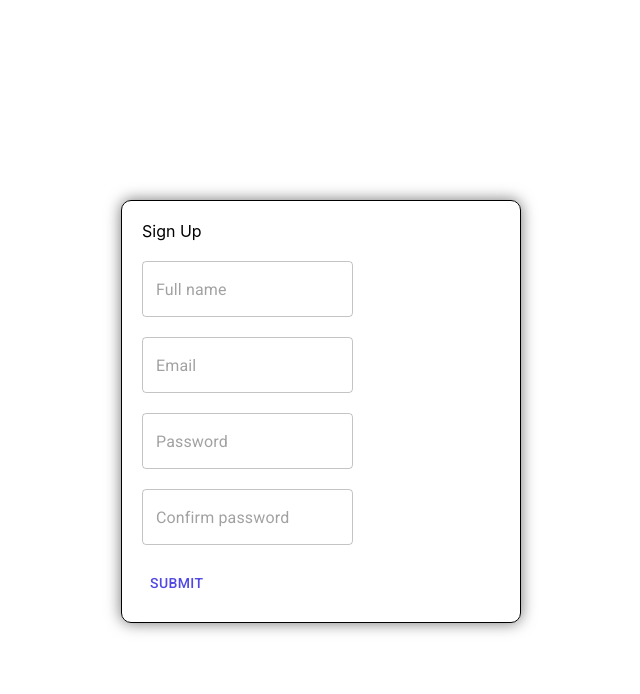
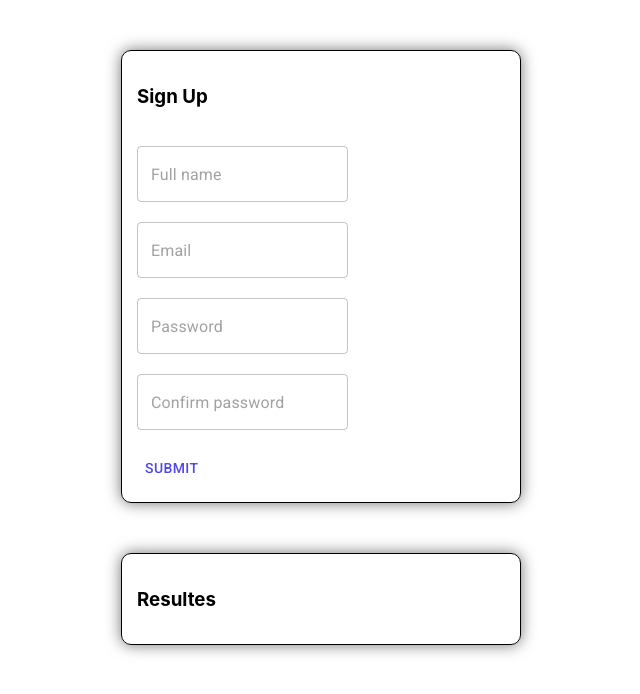
Before and after one commit to hanzala-nickelfox/employees-tracking, a React (Create React App) app: page / in a window 1280 px wide. Shown: the top 694 px of the page, without its empty margins (319-959 px from the left). Built offline with nearby package versions, Linux system fonts and the light colour scheme.

Commit message:
(feature/neeraj-signUp): form development

```diff
--- a/src/pages/public/signup/index.js
+++ b/src/pages/public/signup/index.js
@@ -8,7 +8,7 @@ const SignUp = () => {
     <>
       <section className="signUp">
         <div className="signUp__container">
-          <div className="signUp__container__title">Sign Up</div>
+          <h3 className="signUp__container__title">Sign Up</h3>
           <div className="signUp__container__form">
             <form>
               <br />
@@ -28,6 +28,10 @@ const SignUp = () => {
             </form>
           </div>
         </div>
+
+        <div className="signUp__container">
+          <h3>Resultes</h3>
+        </div>
       </section>
     </>
   );
--- a/src/pages/public/signup/signUp.scss
+++ b/src/pages/public/signup/signUp.scss
@@ -3,9 +3,9 @@
   &__container {
     text-align: left;
     width: 400px;
-    margin: 200px auto;
+    margin: 50px auto 0 auto;
     border: 1px solid #000;
-    padding: 20px;
+    padding: 15px;
     box-shadow: 0px 0px 15px #0000008c;
     border-radius: 10px;
 
```
